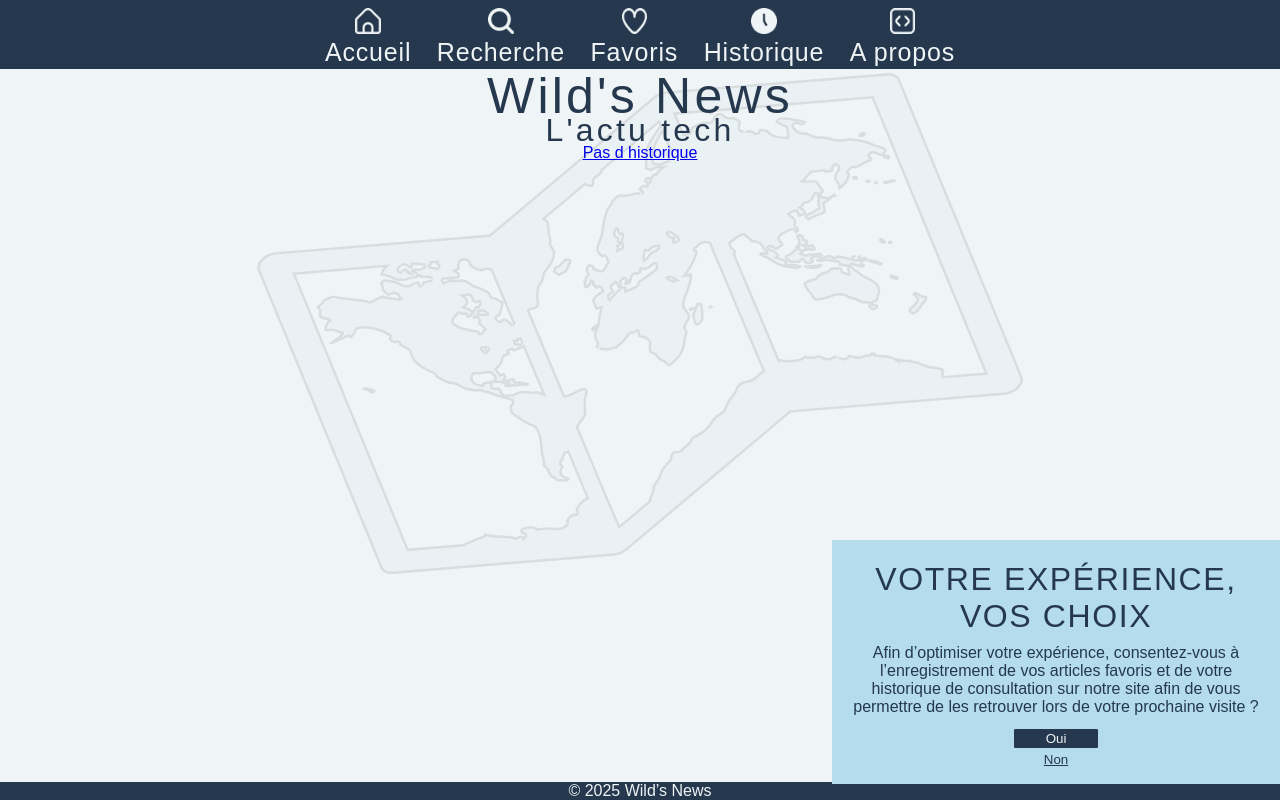
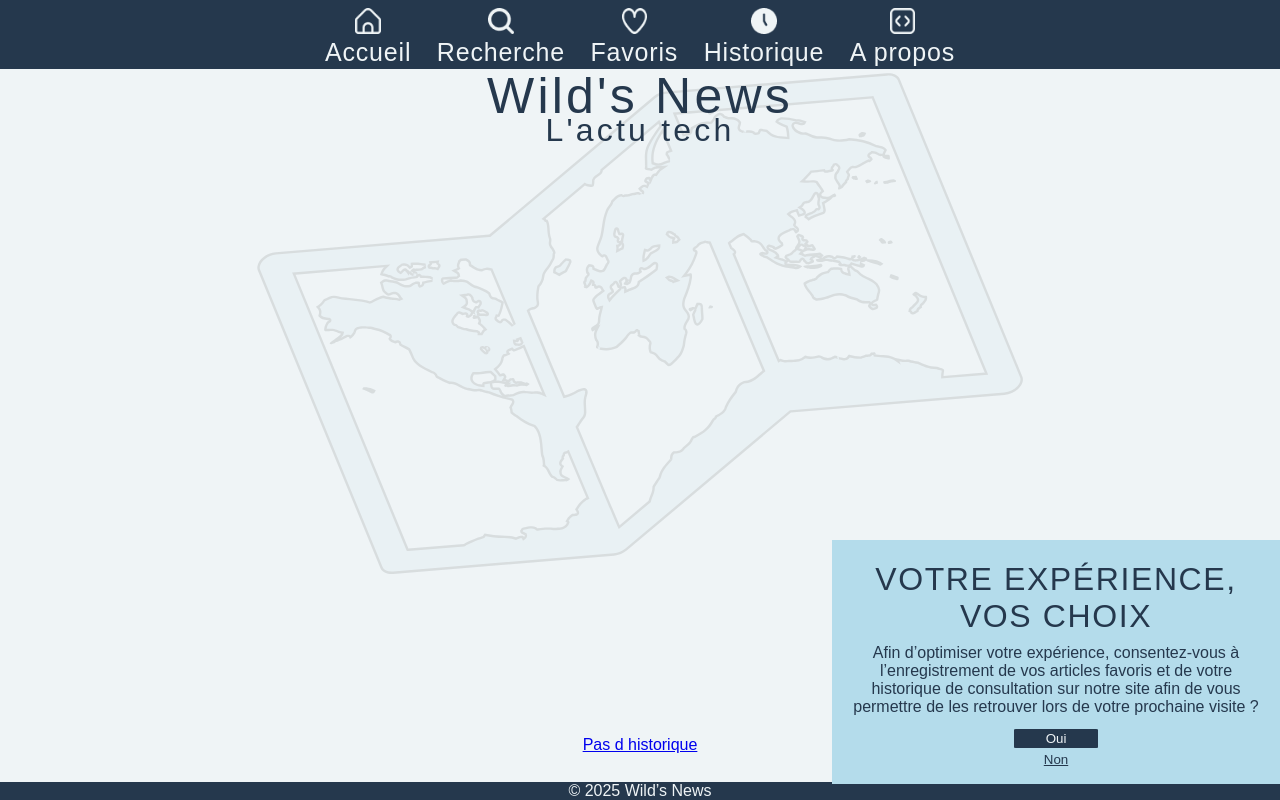
Before and after one commit to WildCodeSchool/2024-12-orleans-cda-project2-team-b, a React (Vite) app: page /historique in a window 1280 px wide. Built offline with nearby package versions, Linux system fonts and the light colour scheme; a web font is replaced by a local one.

Commit message:
we can choose history and list history is update

```diff
--- a/src/components/results-list.jsx
+++ b/src/components/results-list.jsx
@@ -26,11 +26,6 @@ export default function ResultsList({ article }) {
     navigate(`/recherche-article-choisi`);
   }
 
-  // useEffect(() => {
-  //   console.log('Historique mis à jour :', listHistory);
-  //   // console.log(listHistory.slice(0,10));
-  // }, [listHistory]);
-
   if (!article) return null;
 
   return (
--- a/src/components/results-list.scss
+++ b/src/components/results-list.scss
@@ -19,7 +19,6 @@
 
     background-color: #afc7e1;
     box-shadow: 4px 4px 4px 0px vars.$primary-color;
-    // border-radius: 1%;
 
     .article-title {
       overflow: hidden;
--- a/src/main.jsx
+++ b/src/main.jsx
@@ -72,7 +72,7 @@ const router = createBrowserRouter([
         element: <NoHistory />,
       },
       {
-        path: 'historique-article',
+        path: 'historique-choisi',
         element: <DisplayArticle />,
       },
 
--- a/src/pages/history.jsx
+++ b/src/pages/history.jsx
@@ -10,7 +10,7 @@ export default function History({ article }) {
   const { listHistory, setArticleChosen, choiceLocalStorage, setListHistory } = useContext(ChoicesContext);
   const navigate = useNavigate();
 
-  function handleClickHistory() {
+  function handleClickHistory(article) {
     setArticleChosen(article);
 
     // If user say yes to save his data, we keep in memory consulted articles for the history
@@ -20,14 +20,14 @@ export default function History({ article }) {
       }
       setListHistory((prev) => [...prev, article]);
     }
-    navigate(`/historique-article`);
+    navigate(`/historique-choisi`);
   }
 
   return (
     <>
-      <div className='container-history' title='Cliquez pour voir plus' onClick={handleClickHistory}>
+      <div className='container-history' title='Cliquez pour voir plus'>
         {listHistory.map((article, index) => (
-          <ul key={index} className='article-history'>
+          <ul key={index} className='article-history' onClick={() => handleClickHistory(article)}>
             <div className='title-like-history'>
               <li>{article.title}</li>
               <li>
--- a/src/pages/history.scss
+++ b/src/pages/history.scss
@@ -1,5 +1,12 @@
 @use '../variables.scss' as vars;
-
+.container-history {
+  width: 90%;
+  height: 74dvh;
+  display: flex;
+  justify-content: space-around;
+  flex-wrap: wrap;
+  overflow-y: scroll;
+}
 .article-history {
   width: 80dvw;
   height: 15dvh;
@@ -9,7 +16,7 @@
   border-radius: 0.375rem;
   padding: 0.625rem;
   overflow: hidden;
-  margin: 2%;
+  margin: 1%;
   font-size: vars.$desktop-description;
   transition: transform 0.2s ease;
 
```
